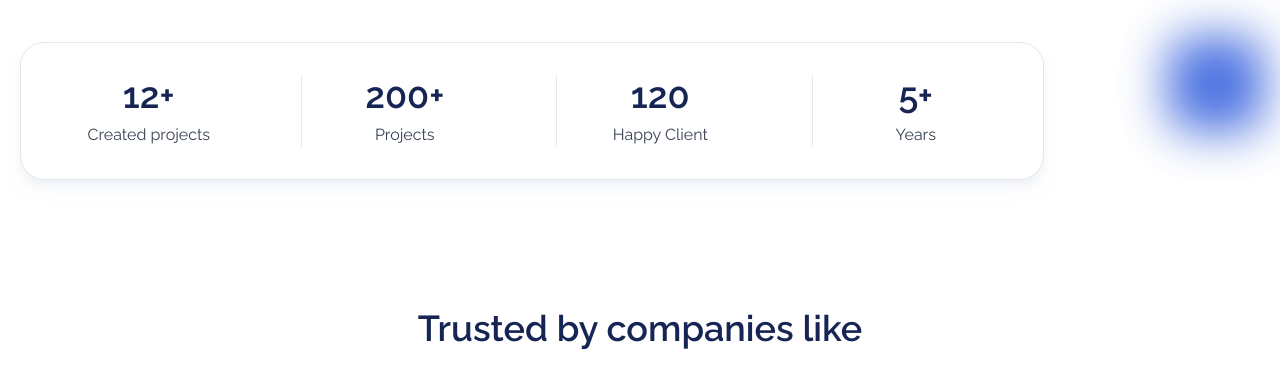
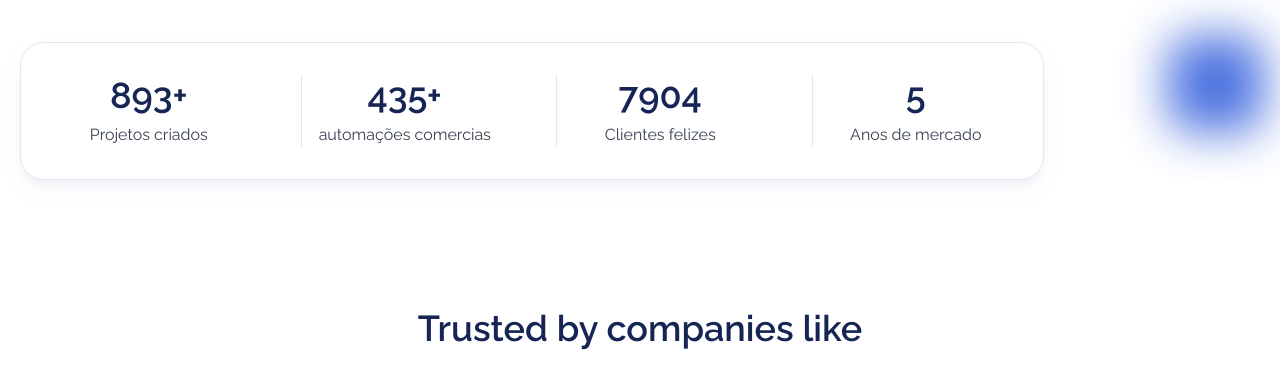
Before and after one commit to directorsilvaa/introti2, an Astro site: page / in a window 1280 px wide. Shown: the part 718-1095 px from the top of the page. Built offline with nearby package versions, Linux system fonts and the light colour scheme; Astro itself is replaced by a stand-in of ours.

Commit message:
atulizar

```diff
--- a/src/components/sections/ByNumber.astro
+++ b/src/components/sections/ByNumber.astro
@@ -11,36 +11,36 @@ import Container from "../shared/Container.astro";
         <h2
           class="font-semibold text-xl sm:text-2xl md:text-4xl text-heading-1"
         >
-          12+
+          893+
         </h2>
-        <p class="mt-2 text-heading-3">Created projects</p>
+        <p class="mt-2 text-heading-3">Projetos criados</p>
       </div>
 
       <div class="text-center">
         <h2
           class="font-semibold text-xl sm:text-2xl md:text-4xl text-heading-1"
         >
-          200+
+          435+
         </h2>
-        <p class="mt-2 text-heading-3">Projects</p>
+        <p class="mt-2 text-heading-3">automações comercias</p>
       </div>
 
       <div class="text-center">
         <h2
           class="font-semibold text-xl sm:text-2xl md:text-4xl text-heading-1"
         >
-          120
+          7904
         </h2>
-        <p class="mt-2 text-heading-3">Happy Client</p>
+        <p class="mt-2 text-heading-3">Clientes felizes </p>
       </div>
 
       <div class="text-center">
         <h2
           class="font-semibold text-xl sm:text-2xl md:text-4xl text-heading-1"
         >
-          5+
+          5
         </h2>
-        <p class="mt-2 text-heading-3">Years</p>
+        <p class="mt-2 text-heading-3">Anos de mercado</p>
       </div>
     </div>
   </Container>
```
